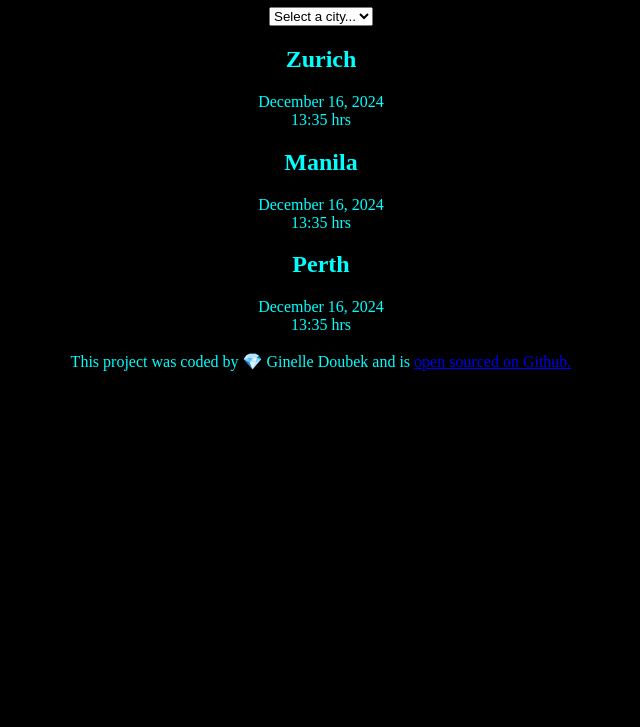
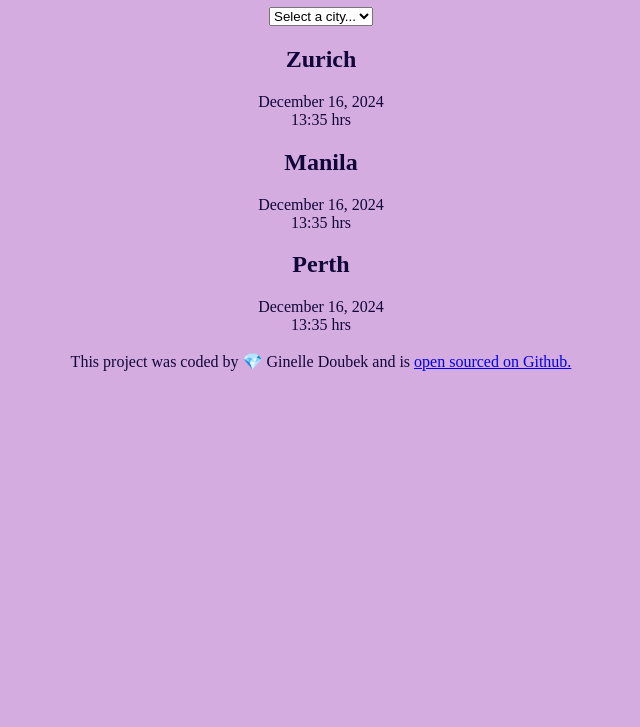
Before and after one commit to ginedou0315/World-clock-App, a plain HTML site: page index.html in a window 1280 px wide. Shown: the part 73-800 px from the top of the page, without its empty margins (319-959 px from the left). Drawn offline with nearby package versions, Linux system fonts and the light colour scheme.

Commit message:
Update style.css

```diff
--- a/css/style.css
+++ b/css/style.css
@@ -1,5 +1,5 @@
 body {
-  background-color: black;
-  color: aqua;
+  background-color: rgb(212, 172, 223);
+  color: rgb(17, 6, 58);
   text-align: center;
 }
```
